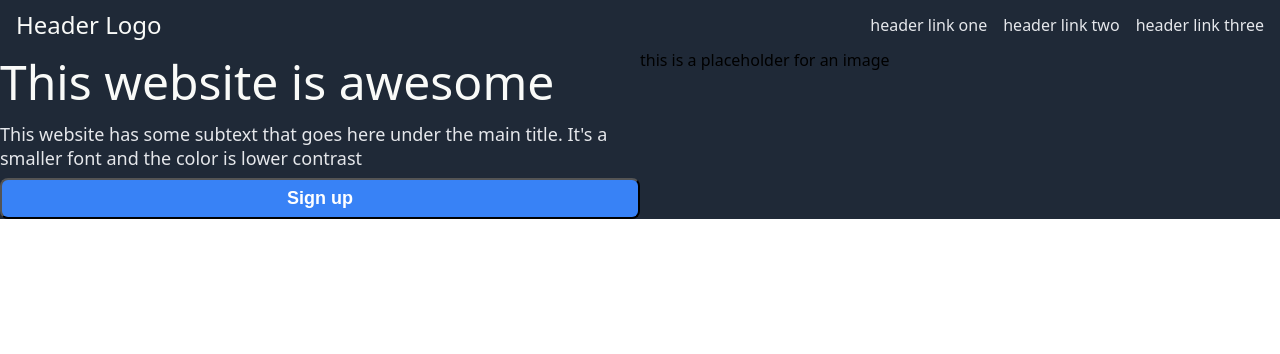
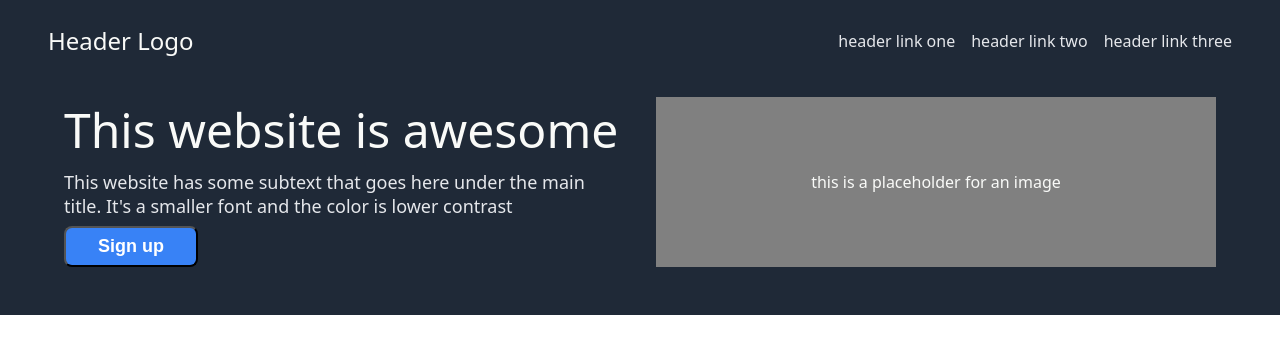
Before and after one commit to AHNox/TheOdinProject2, a plain HTML site: page index.html in a window 1280 px wide. Drawn offline with Linux system fonts and the light colour scheme.

Commit message:
Completed the main image and text section

```diff
--- a/index.html
+++ b/index.html
@@ -8,6 +8,7 @@
 		<link rel="stylesheet" href="landingPageStyles.css" />
 	</head>
 	<body>
+		<div class="header-hero">
 			<div class="header">
 				<div class="header-right">Header Logo</div>
 				<ul class="header-left">
@@ -25,9 +26,12 @@
 					</div>
 					<button>Sign up</button>
 				</div>
-			<div class="hero-left"><div>this is a placeholder for an image</div></div>
+				<div class="hero-left">
+					<div class="placeholder">this is a placeholder for an image</div>
 				</div>
-		<div class="rand-info"></div>
+			</div>
+		</div>
+
 		<div class="inpo-quote"></div>
 		<div class="call-to-action"></div>
 		<div class="footer"></div>
--- a/landingPageStyles.css
+++ b/landingPageStyles.css
@@ -16,6 +16,7 @@
 	--quote-text-weight: light;
 	--quote-text-style: italic;
 	--quote-text-color: #1f2937;
+	--side-padding: 16px;
 }
 
 body {
@@ -26,12 +27,16 @@ body {
 		Oxygen, Ubuntu, Cantarell, "Open Sans", "Helvetica Neue", sans-serif;
 }
 
+.header-hero {
+	background-color: var(--dark-background-color);
+	padding: 16px 32px;
+}
+
 .header {
 	display: flex;
 	flex: 1 1 100%;
-	background-color: var(--dark-background-color);
 	align-items: center;
-	padding: 8px 16px;
+	padding: 8px var(--side-padding);
 }
 
 .header-right {
@@ -57,9 +62,9 @@ a {
 }
 
 .hero-text {
-	background-color: var(--dark-background-color);
 	display: flex;
 	justify-content: space-between;
+	margin: 16px;
 }
 
 .hero-right,
@@ -71,7 +76,9 @@ a {
 	display: flex;
 	flex-direction: column;
 	gap: 8px;
+	padding: var(--side-padding);
 }
+
 .hero-main-text {
 	font-size: var(--hero-main-text-size);
 	font-weight: var(--hero-main-text-weight);
@@ -90,5 +97,18 @@ button {
 	padding: 8px 32px;
 	font-size: var(--hero-secondary-text-size);
 	font-weight: bold;
-	flex-grow: 0;
+	align-self: flex-start;
 }
+
+.hero-left {
+	display: flex;
+	margin: var(--side-padding);
+	background-color: gray;
+}
+
+.placeholder {
+	flex: 1;
+	text-align: center;
+	align-self: center;
+	color: var(--hero-main-text-color);
+}
```
Lines whose indentation alone changed are shown as unchanged.
